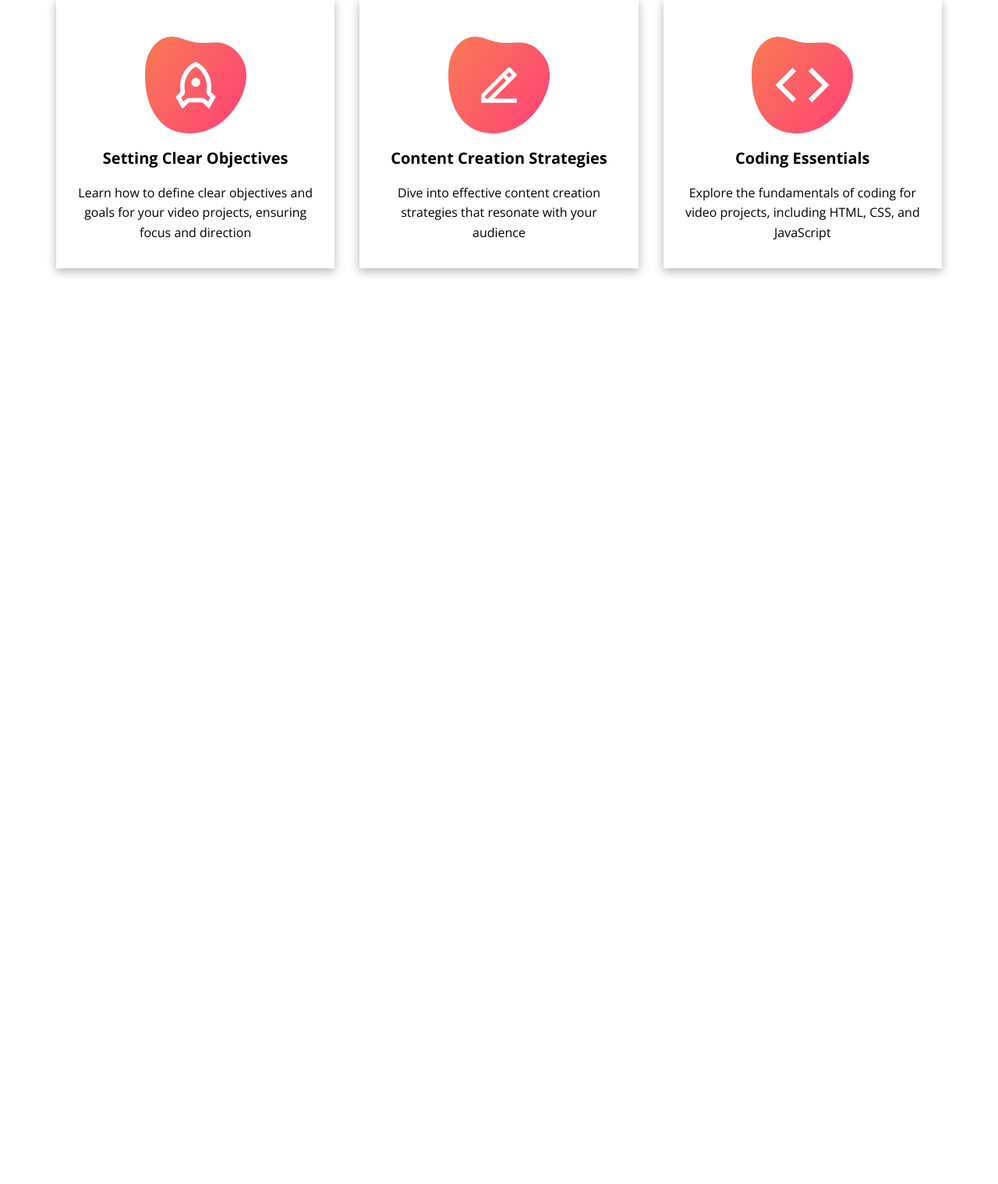
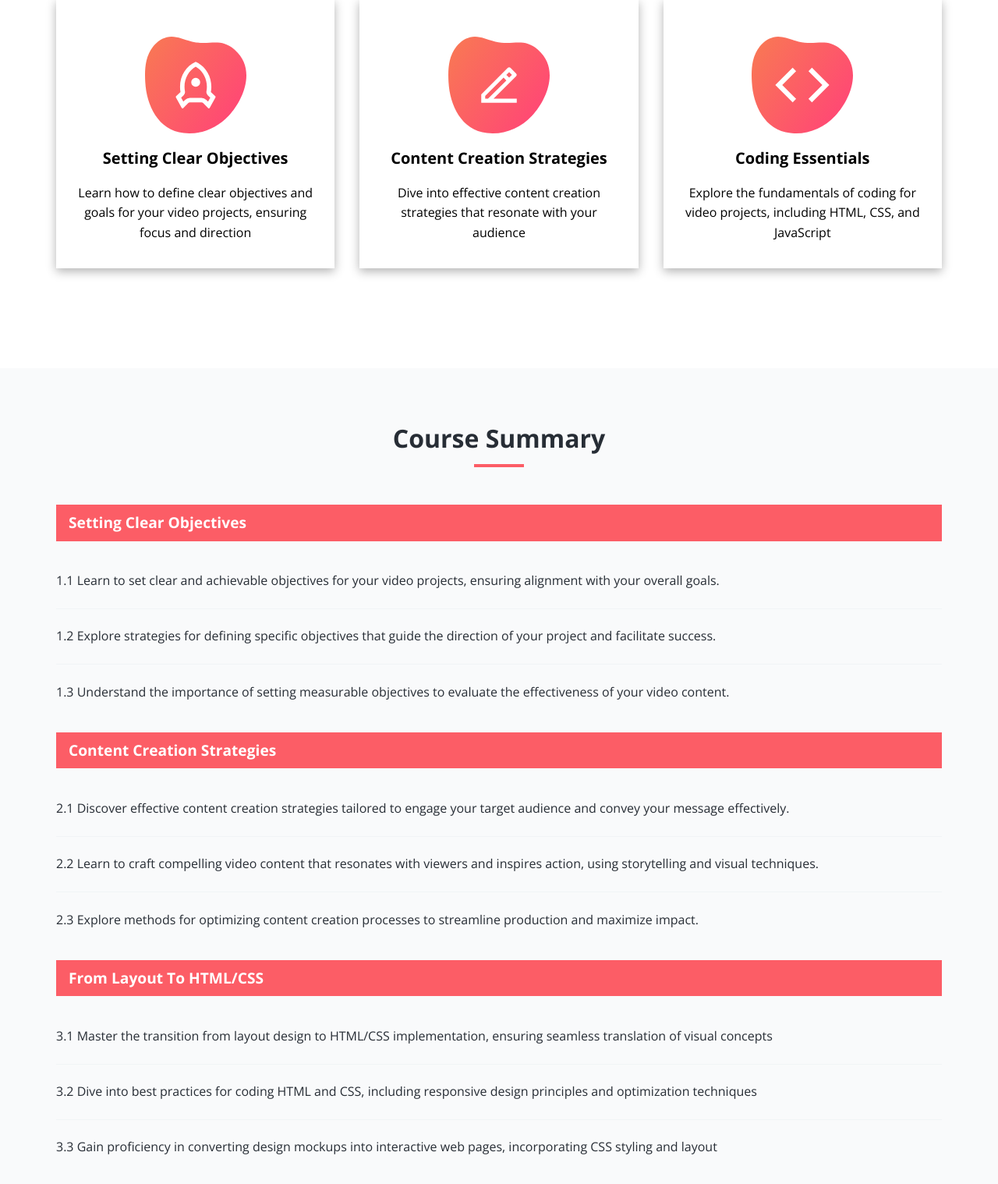
Before and after one commit to alexangria1992/tutor-website, a plain HTML site: page index.html in a window 1280 px wide. Shown: the part 1981-3499 px from the top of the page at 78% size. Before the commit the page ends 2453 px from the top, so only its background shows below. Drawn offline with nearby package versions, Linux system fonts and the light colour scheme; files whose address does not match are found by name.

Commit message:
Summary Section

```diff
--- a/css/styles.css
+++ b/css/styles.css
@@ -278,6 +278,36 @@ img {
   margin: 1rem 0;
 }
 
+/* Course Summary */
+.summary {
+  background: var(--light-color);
+  color: var(--dark-color);
+  padding: 4rem 2rem 5rem;
+}
+
+.summary .section-ists {
+  background: #fff;
+  padding: 2rem;
+}
+
+.summary .list-header {
+  background: var(--primary-color);
+  color: #fff;
+  padding: 0.5rem 1rem;
+  font-size: 1.2rem;
+  font-weight: 700;
+  margin: 1rem 0;
+}
+
+.list-item {
+  padding: 1.4rem 0;
+  border-bottom: 1px solid #f1f4f6;
+}
+
+.list-item:last-child {
+  border-bottom: none;
+}
+
 /* MEDIA QUERIES */
 @media (max-width: 1200px) {
   .hero .hero-flex {
@@ -352,4 +382,8 @@ img {
   .topics {
     grid-template-columns: repeat(1, 1fr);
   }
+
+  .summary {
+    padding: 0;
+  }
 }
--- a/index.html
+++ b/index.html
@@ -256,6 +256,66 @@
         </div>
       </div>
     </section>
+
+    <!-- Course Summary -->
+    <section class="summary" id="summary">
+      <div class="container">
+        <div class="section-header">
+          <h2>Course Summary</h2>
+          <div class="heading-border"></div>
+        </div>
+        <div class="section-lists">
+          <div class="list">
+            <div class="list-header">Setting Clear Objectives</div>
+            <div class="list-item">
+              1.1 Learn to set clear and achievable objectives for your video
+              projects, ensuring alignment with your overall goals.
+            </div>
+            <div class="list-item">
+              1.2 Explore strategies for defining specific objectives that guide
+              the direction of your project and facilitate success.
+            </div>
+            <div class="list-item">
+              1.3 Understand the importance of setting measurable objectives to
+              evaluate the effectiveness of your video content.
+            </div>
+          </div>
+
+          <div class="list">
+            <div class="list-header">Content Creation Strategies</div>
+            <div class="list-item">
+              2.1 Discover effective content creation strategies tailored to
+              engage your target audience and convey your message effectively.
+            </div>
+            <div class="list-item">
+              2.2 Learn to craft compelling video content that resonates with
+              viewers and inspires action, using storytelling and visual
+              techniques.
+            </div>
+            <div class="list-item">
+              2.3 Explore methods for optimizing content creation processes to
+              streamline production and maximize impact.
+            </div>
+          </div>
+
+          <div class="list">
+            <div class="list-header">From Layout To HTML/CSS</div>
+            <div class="list-item">
+              3.1 Master the transition from layout design to HTML/CSS
+              implementation, ensuring seamless translation of visual concepts
+            </div>
+            <div class="list-item">
+              3.2 Dive into best practices for coding HTML and CSS, including
+              responsive design principles and optimization techniques
+            </div>
+            <div class="list-item">
+              3.3 Gain proficiency in converting design mockups into interactive
+              web pages, incorporating CSS styling and layout
+            </div>
+          </div>
+        </div>
+      </div>
+    </section>
     <script src="js/script.js"></script>
   </body>
 </html>
```
